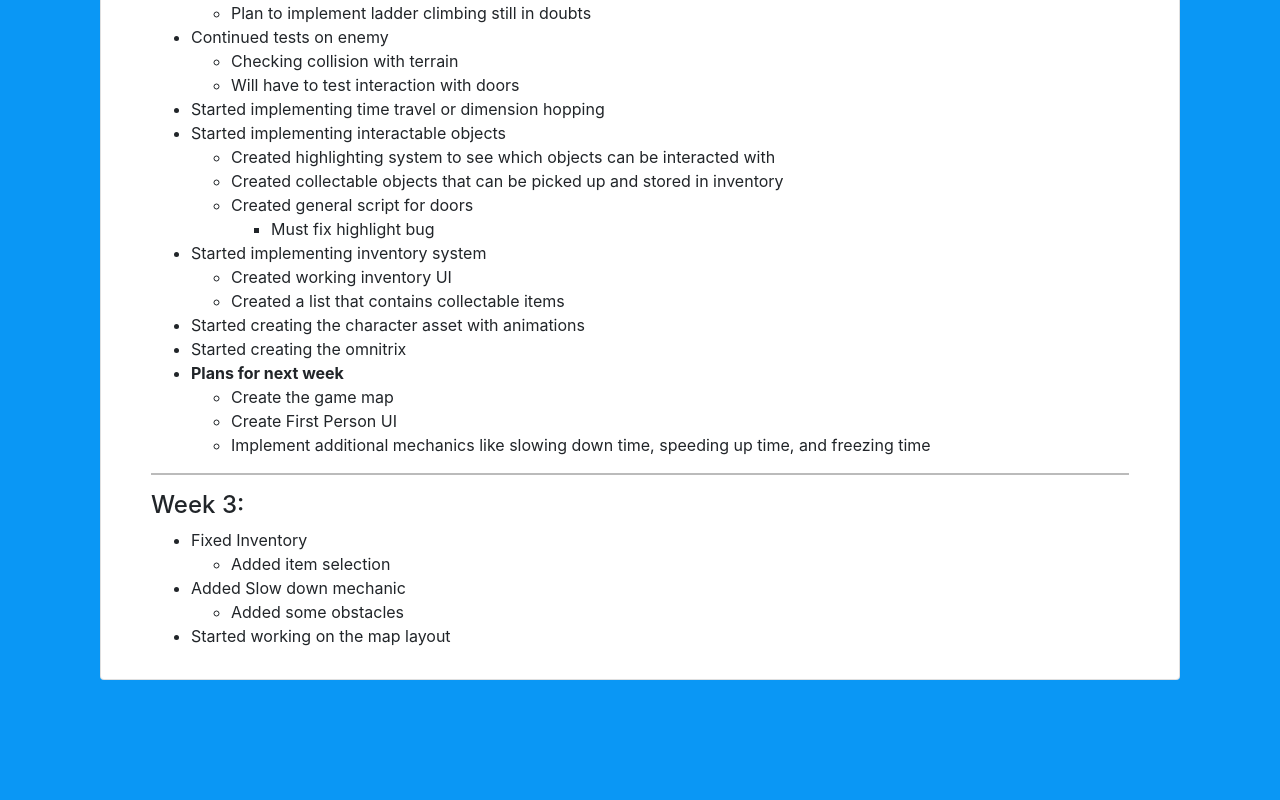
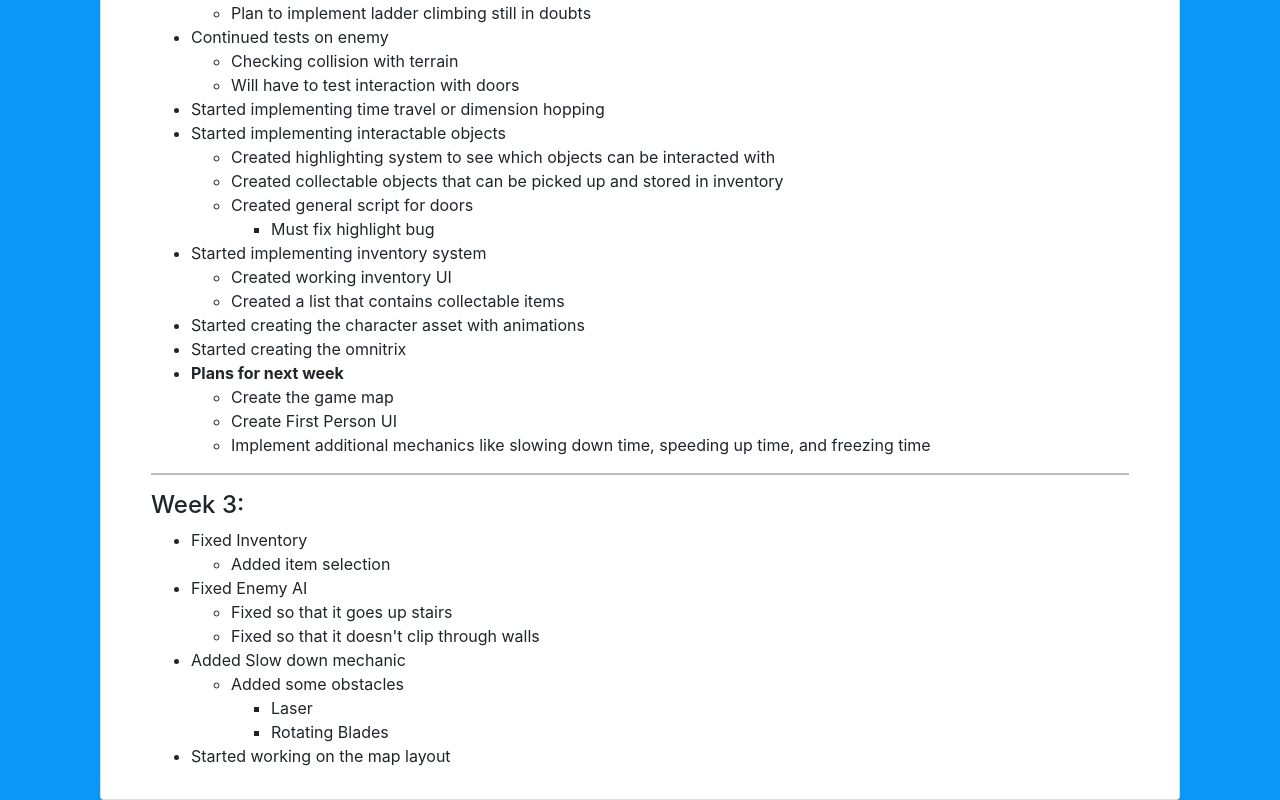
Before and after one commit to L3BC/ics485-site, a React (Create React App) app: page /#/project in a window 1280 px wide. Shown: the part 560-1360 px from the top of the page. Before the commit the page ends 1240 px from the top, so only its background shows below. Built offline with nearby package versions, Linux system fonts and the light colour scheme.

Commit message:
comments

```diff
--- a/src/containers/project/Project.js
+++ b/src/containers/project/Project.js
@@ -97,9 +97,21 @@ const Project = (props) => {
                                 </ul>
                             </li>
                             <li>
+                                Fixed Enemy AI
+                                <ul>
+                                    <li>Fixed so that it goes up stairs</li>
+                                    <li>Fixed so that it doesn't clip through walls</li>
+                                </ul>
+                            </li>
+                            <li>
                                 Added Slow down mechanic
                                 <ul>
-                                    <li>Added some obstacles</li>
+                                    <li>Added some obstacles
+                                        <ul>
+                                            <li>Laser</li>
+                                            <li>Rotating Blades</li>
+                                        </ul>
+                                    </li>
                                 </ul>
                             </li>
                             <li>Started working on the map layout</li>
```
